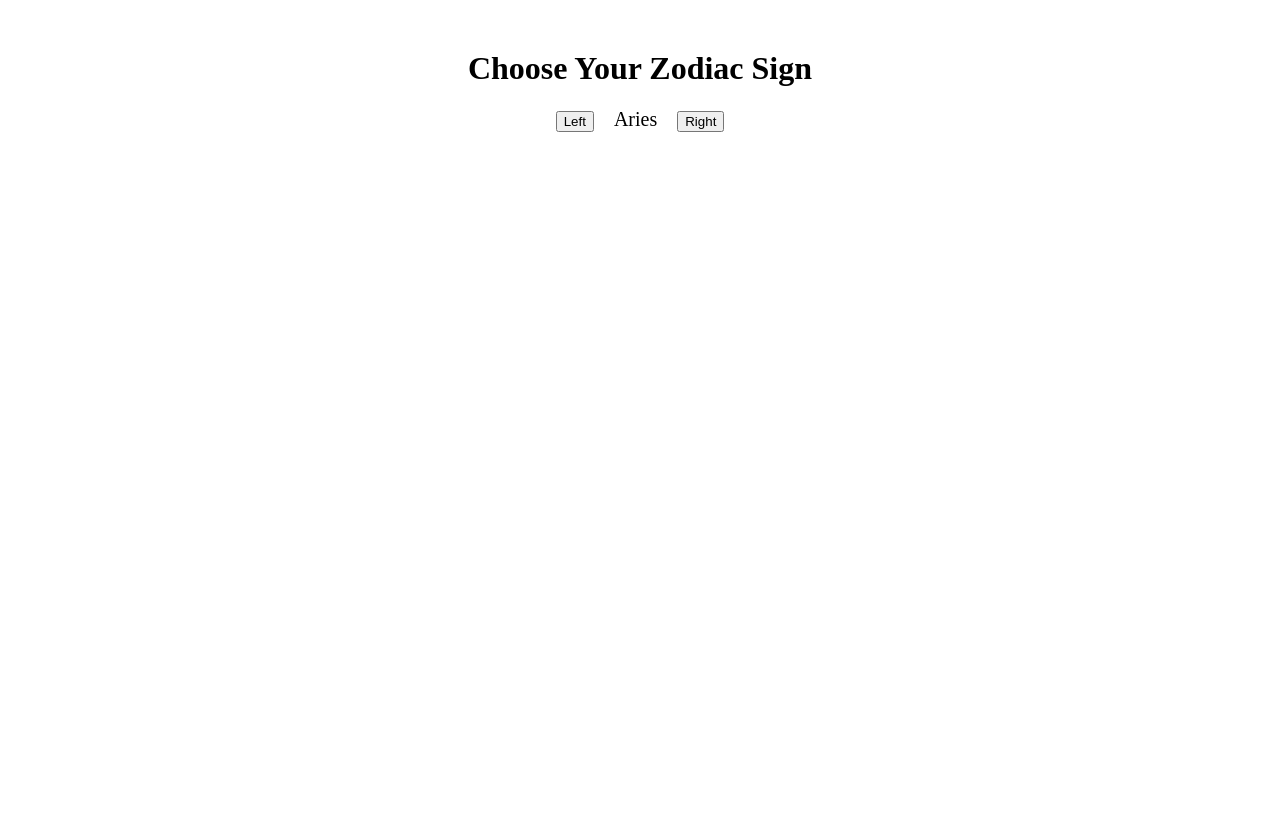
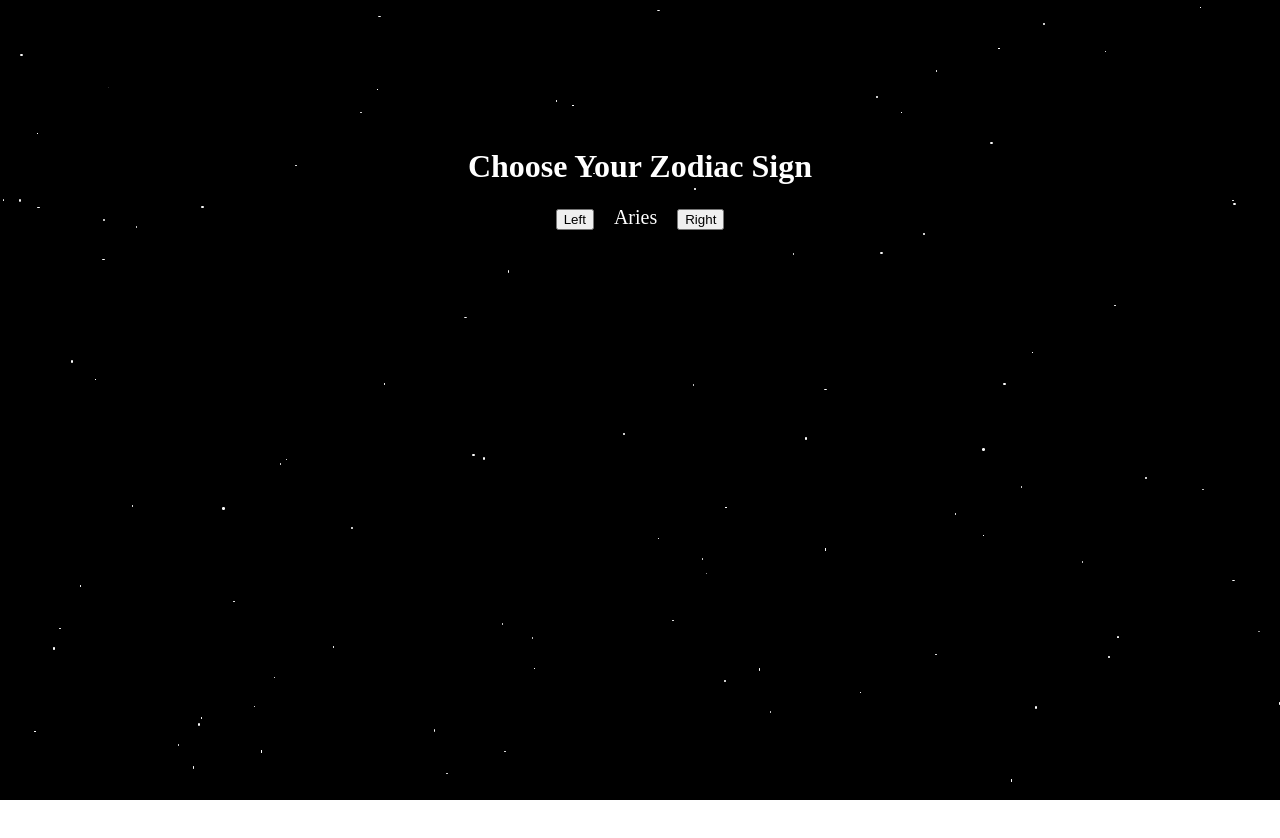
Before and after one commit to Delgaron/astrology-website, a React (Create React App) app: page / in a window 1280 px wide. Shown: the top 838 px of the page. Before the commit the page ends 800 px from the top, so only its background shows below. Built offline with nearby package versions, Linux system fonts and the light colour scheme.

Commit message:
added not very poor starry night as a base for someone who will take care of it later

```diff
--- a/src/App.js
+++ b/src/App.js
@@ -1,10 +1,19 @@
 import React from 'react';
+import './App.css';
+import StarryNight from './StarryNight';
 import ZodiacPicker from './ZodiacPicker';
+
 
 const App = () => {
   return (
-    <div>
-      <ZodiacPicker />
+    <div className="app">
+      <StarryNight />
+      <div className="content">
+        <h1>Hejka Zodiakaro</h1>
+        <p>gwiazdy świecom i wgl</p>
+        <ZodiacPicker />
+        <div style={{ height: '200vh' }}></div>
+      </div>
     </div>
   );
 };
--- /dev/null
+++ b/src/StarryNight.css
@@ -0,0 +1,27 @@
+.starry-night {
+    position: fixed;
+    top: 0;
+    left: 0;
+    width: 100%;
+    height: 100%;
+    overflow: hidden;
+    z-index: -1;
+    background: black;
+  }
+
+  .star {
+    position: absolute;
+    background: white;
+    border-radius: 50%;
+    opacity: 0.8;
+    animation: twinkle 2s infinite alternate;
+  }
+
+  @keyframes twinkle {
+    from {
+      opacity: 0.5;
+    }
+    to {
+      opacity: 1;
+    }
+  }
--- /dev/null
+++ b/src/StarryNight.js
@@ -0,0 +1,43 @@
+import React, { useEffect } from 'react';
+import './StarryNight.css';
+
+const StarryNight = () => {
+  useEffect(() => {
+    const handleScroll = () => {
+      const stars = document.querySelectorAll('.star');
+      const scrollY = window.scrollY;
+
+      stars.forEach((star, index) => {
+        const speed = parseInt(star.dataset.speed);
+        const y = (scrollY * speed) / 100;
+        star.style.transform = `translateY(${y}px)`;
+      });
+    };
+
+    window.addEventListener('scroll', handleScroll);
+
+    return () => {
+      window.removeEventListener('scroll', handleScroll);
+    };
+  }, []);
+
+  return (
+    <div className="starry-night">
+      {Array.from({ length: 100 }).map((_, index) => (
+        <div
+          key={index}
+          className="star"
+          style={{
+            top: `${Math.random() * 100}vh`,
+            left: `${Math.random() * 100}vw`,
+            width: `${Math.random() * 3}px`,
+            height: `${Math.random() * 3}px`,
+          }}
+          data-speed={Math.random() * 10}
+        ></div>
+      ))}
+    </div>
+  );
+};
+
+export default StarryNight;
--- a/src/ZodiacPicker.js
+++ b/src/ZodiacPicker.js
@@ -21,7 +21,7 @@ const ZodiacPicker = () => {
   };
 
   return (
-    <div style={{ textAlign: 'center', marginTop: '50px' }}>
+    <div style={{ textAlign: 'center', marginTop: '50px', color: 'white'}}>
       <h1>Choose Your Zodiac Sign</h1>
       <div>
         <button onClick={handlePrevious}>Left</button>
```
